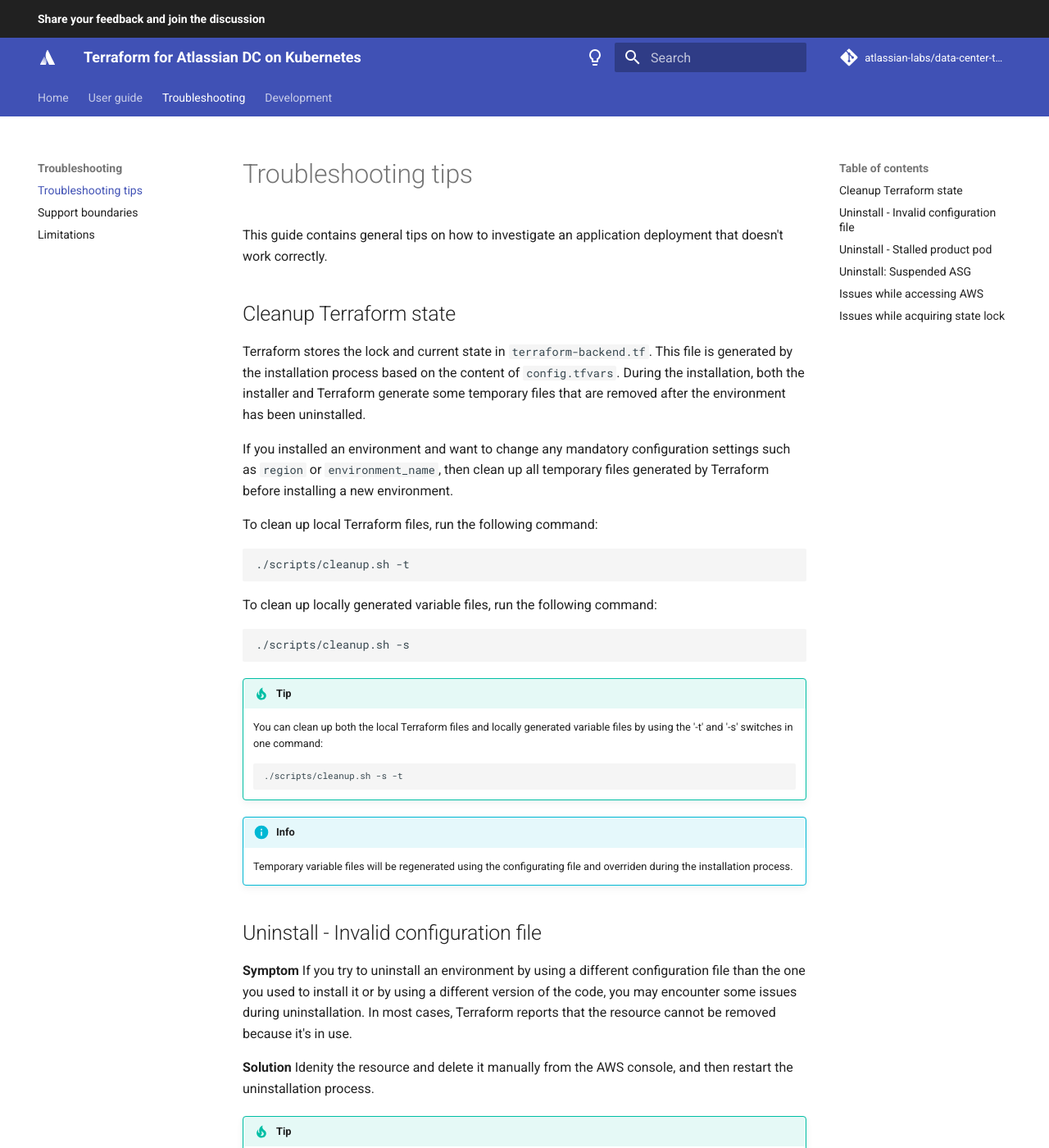
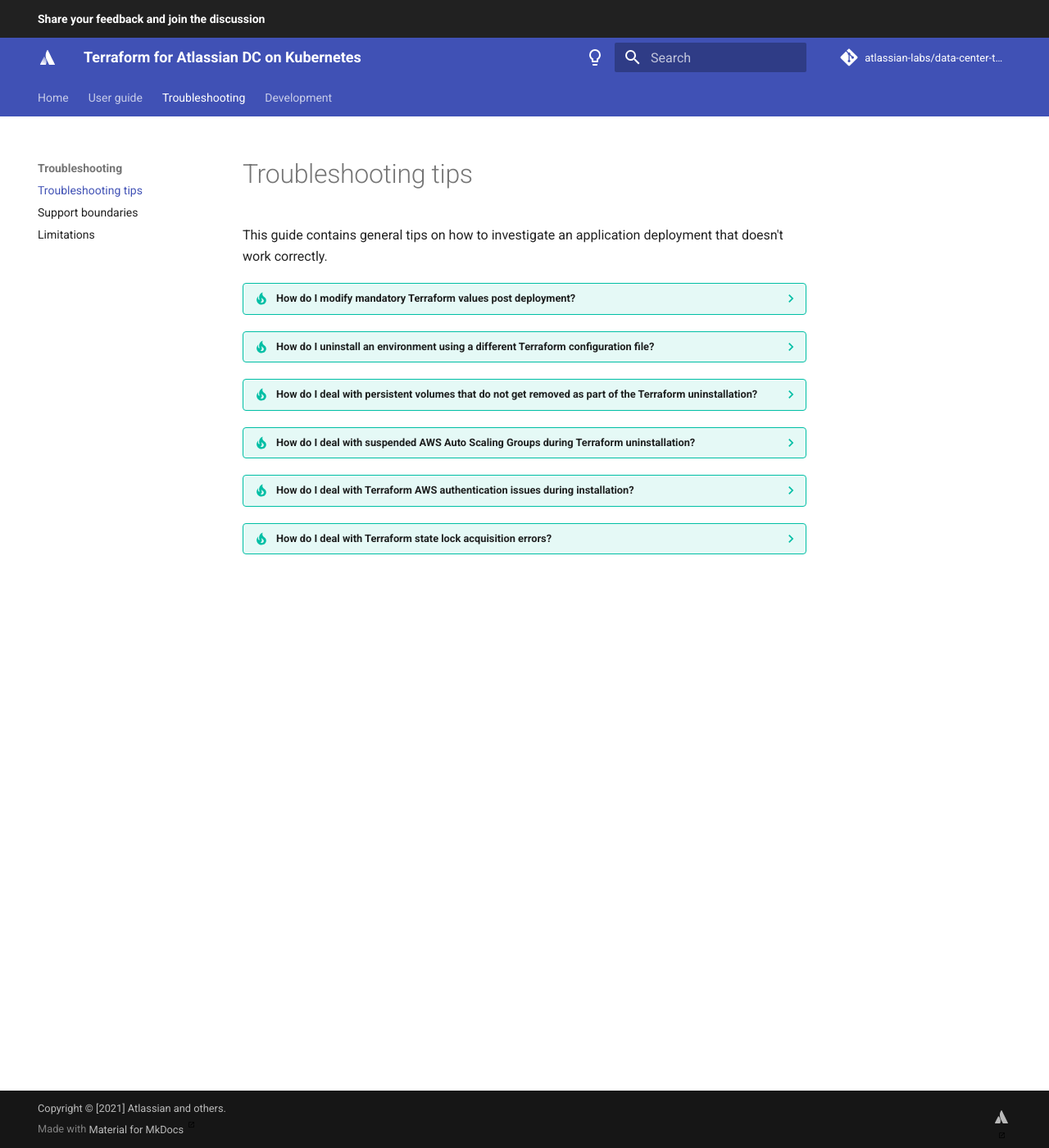
Before and after one commit to atlassian-labs/data-center-terraform, an MkDocs documentation site: the page built from docs/docs/troubleshooting/TROUBLESHOOTING.md, in a window 1280 px wide and 1400 px high. Shown: the whole window at 82% size. Built offline with MkDocs 1.6.1 and Material for MkDocs 9.7.7, drawn with Linux system fonts in a browser that asks for light colours; comment, search, counter and statistics services are not loaded; some of the changed text lies outside the part shown.

Commit message:
Updates to documentation

````diff
--- a/docs/docs/troubleshooting/TROUBLESHOOTING.md
+++ b/docs/docs/troubleshooting/TROUBLESHOOTING.md
@@ -2,119 +2,127 @@
 
 This guide contains general tips on how to investigate an application deployment that doesn't work correctly.
 
-## Cleanup Terraform state
-Terraform stores the lock and current state in `terraform-backend.tf`. This file is generated by the installation process based on the content of `config.tfvars`. During the installation, both the installer and Terraform generate some temporary files that are removed after the environment has been uninstalled.
+??? tip "How do I modify mandatory Terraform values post deployment?"
 
-If you installed an environment and want to change any mandatory configuration settings such as `region` or `environment_name`, then clean up all temporary files generated by Terraform before installing a new environment.
+    **Symptom**
 
-To clean up local Terraform files, run the following command:
-```shell
-./scripts/cleanup.sh -t
-```
+    Terraform stores the lock and current state in `terraform-backend.tf`. This file is generated by the installation process based on the content of `config.tfvars`. During the installation, both the installer and Terraform generate some temporary files that are removed after the environment has been uninstalled.
 
-To clean up locally generated variable files, run the following command:
-```shell
-./scripts/cleanup.sh -s
-```
-!!! tip
-    You can clean up both the local Terraform files and locally generated variable files by using the '-t' and '-s' switches in one command:
+    If you installed an environment and want to change any mandatory configuration settings such as `region` or `environment_name`, then clean up all temporary files generated by Terraform before installing a new environment.
+
+    **Solution**
+
+    To clean up local Terraform files, run the following command:
+    ```shell
+    ./scripts/cleanup.sh -t
+    ```
+
+    To clean up locally generated variable files, run the following command:
+    ```shell
+    ./scripts/cleanup.sh -s
+    ```
+    You can clean up both the local Terraform files and locally generated variable files by using the `-t` and `-s` switches in one command:
     ```shell
     ./scripts/cleanup.sh -s -t
     ```
 
-!!! info
-    Temporary variable files will be regenerated using the configurating file and overriden during the installation process.
+??? tip "How do I uninstall an environment using a different Terraform configuration file?"
+
+    **Symptom**
+
+    If you try to uninstall an environment by using a different configuration file than the one you used to install it or by using a different version of the code, you may encounter some issues during uninstallation. In most cases, Terraform reports that the resource cannot be removed because it's in use.
+
+    **Solution**
+
+    Idenity the resource and delete it manually from the AWS console, and then restart the uninstallation process. Make sure to always use the same configuration file that was used to install the environment.
 
 
-## Uninstall - Invalid configuration file
 
-**Symptom**
-If you try to uninstall an environment by using a different configuration file than the one you used to install it or by using a different version of the code, you may encounter some issues during uninstallation. In most cases, Terraform reports that the resource cannot be removed because it's in use.
+??? tip "How do I deal with persistent volumes that do not get removed as part of the Terraform uninstallation?"
+    **Symptom**
 
-**Solution**
-Idenity the resource and delete it manually from the AWS console, and then restart the uninstallation process.
+    Uninstall fails to remove the persistent volume.
+    ```shell
+    Error: Persistent volume atlassian-dc-bamboo-share-home-pv still exists (Bound)
 
-!!! tip
-    Always use the same configuration file in uninstallation that you used to install the environment.
+    Error: context deadline exceeded
 
-## Uninstall - Stalled product pod
-**Symptom**
-Uninstall fails to remove the persistent volume.
-```shell
-Error: Persistent volume atlassian-dc-bamboo-share-home-pv still exists (Bound)
+    Error: Persistent volume claim atlassian-dc-bamboo-share-home-pvc still exists with
+    ```
+    **Solution**
 
-Error: context deadline exceeded
+    If a bamboo pod termination stalls, it will block pvc and pv deletion.
+    To fix this problem we need to terminate product pod first and run uninstall command again.
+    ```shell
+    kubectl delete pod <bamboo-pod> -n bamboo --force
+    ```
+    To see the stalled Bamboo pod name you can run the following command:
+    ```shell
+    kubectl get pods -n bamboo
+    ```
 
-Error: Persistent volume claim atlassian-dc-bamboo-share-home-pvc still exists with
-```
-**Solution**
-If a bamboo pod termination stalls, it will block pvc and pv deletion.
-To fix this problem we need to terminate product pod first and run uninstall command again.
-```shell
-kubectl delete pod <bamboo-pod> -n bamboo --force
-```
-To see the stalled Bamboo pod name you can run the following command:
-```shell
-kubectl get pods -n bamboo
-```
+??? tip "How do I deal with suspended AWS Auto Scaling Groups during Terraform uninstallation?"
 
-## Uninstall: Suspended ASG
-If for any reason Auto Scaling Group gets suspended, AWS does not allow Terraform to delete the node group.
+    **Symptom**
 
-**Symptom**
-Uninstall process gets interrupted with the following error:
-```shell
-Error: error waiting for EKS Node Group (atlas-ng-second-test-cluster:appNode) to delete: unexpected state 'DELETE_FAILED', wanted target ''. last error: 2 errors occurred:
-	* i-06a4b4afc9e7a76b0: NodeCreationFailure: Instances failed to join the kubernetes cluster
-	* eks-appNode-3ebedddc-2d97-ff10-6c23-4900d1d79599: AutoScalingGroupInvalidConfiguration: Couldn't terminate instances in ASG as Terminate process is suspended
-```
+    If for any reason Auto Scaling Group gets suspended, AWS does not allow Terraform to delete the node group. In cases like this the uninstall process gets interrupted with the following error:
 
-**Solution**
-Delete the reported Auto Scaling Group in AWS console and run uninstall command again.
+    ```shell
+    Error: error waiting for EKS Node Group (atlas-ng-second-test-cluster:appNode) to delete: unexpected state 'DELETE_FAILED', wanted target ''. last error: 2 errors occurred:
+        * i-06a4b4afc9e7a76b0: NodeCreationFailure: Instances failed to join the kubernetes cluster
+        * eks-appNode-3ebedddc-2d97-ff10-6c23-4900d1d79599: AutoScalingGroupInvalidConfiguration: Couldn't terminate instances in ASG as Terminate process is suspended
+    ```
 
-## Issues while accessing AWS
-**Symptom**
+    **Solution**
 
-The following error is thrown:
+    Delete the reported Auto Scaling Group in AWS console and run uninstall command again.
 
-```shell
-An error occurred (ExpiredToken) when calling the GetCallerIdentity operation: The security token included in the request is expired
-```
+??? tip "How do I deal with Terraform AWS authentication issues during installation?"
 
-**Solution**
+    **Symptom**
 
-Terraform cannot deploy resources to AWS if your security token has expired. Renew your token and retry.
+    The following error is thrown:
 
-## Issues while acquiring state lock
-If user interrupts the the installation or uninstallation process, Terraform won't be able to unlock resources. In this case, Terraform is unable to acquire state lock in the next attempt.
+    ```shell
+    An error occurred (ExpiredToken) when calling the GetCallerIdentity operation: The security token included in the request is expired
+    ```
 
-**Symptom**
-The following error is thrown:
+    **Solution**
 
-```shell
-Acquiring state lock. This may take a few moments...
+    Terraform cannot deploy resources to AWS if your security token has expired. Renew your token and retry.
 
- Error: Error acquiring the state lock
+??? tip "How do I deal with Terraform state lock acquisition errors?"
 
- Error message: ConditionalCheckFailedException: The conditional request failed
- Lock Info:
-   ID:        26f7b9a8-1bef-0674-669b-1d60800dea4d
-   Path:      atlassian-data-center-terraform-state-xxxxxxxxxx/bamboo-xxxxxxxxxx/terraform.tfstate
-   Operation: OperationTypeApply
-   Who:       xxxxxxxxxx@C02CK0JYMD6V
-   Version:   1.0.9
-   Created:   2021-11-04 00:50:34.736134 +0000 UTC
-   Info:
-```
+    If user interrupts the installation or uninstallation process, Terraform won't be able to unlock resources. In this case, Terraform is unable to acquire state lock in the next attempt.
 
-**Solution**
-Forcibly unlock the state by running the following command:
+    **Symptom**
 
-```shell
-terraform force-unlock <ID>
-```
+    The following error is thrown:
 
-Where `<ID>` is the value that appears in the error message.
+    ```shell
+    Acquiring state lock. This may take a few moments...
 
-!!! hint "Are you still having the lock problem after running `terraform force-unlock`?"
-    There are two Terraform locks—one for the infrastructure and another for Terraform state. If running the following command from the repository directory does not unlock the resources, change the directory to `./modules/tfstate` and retry the same command.
+     Error: Error acquiring the state lock
+
+     Error message: ConditionalCheckFailedException: The conditional request failed
+     Lock Info:
+       ID:        26f7b9a8-1bef-0674-669b-1d60800dea4d
+       Path:      atlassian-data-center-terraform-state-xxxxxxxxxx/bamboo-xxxxxxxxxx/terraform.tfstate
+       Operation: OperationTypeApply
+       Who:       xxxxxxxxxx@C02CK0JYMD6V
+       Version:   1.0.9
+       Created:   2021-11-04 00:50:34.736134 +0000 UTC
+       Info:
+    ```
+
+    **Solution**
+
+    Forcibly unlock the state by running the following command:
+
+    ```shell
+    terraform force-unlock <ID>
+    ```
+
+    Where `<ID>` is the value that appears in the error message.
+
+    There are two Terraform locks; one for the infrastructure and another for Terraform state. If you are still experiencing lock issues, change the directory to `./modules/tfstate` and retry the same command.
````
